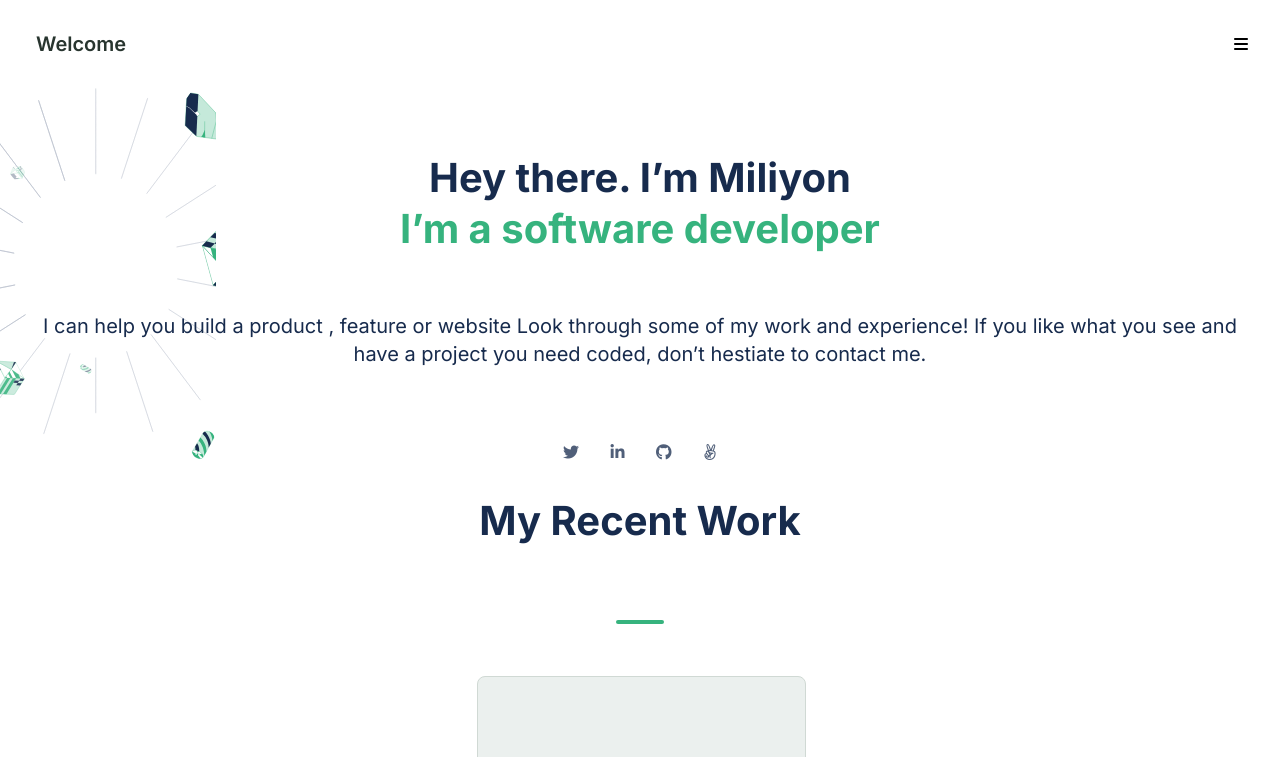
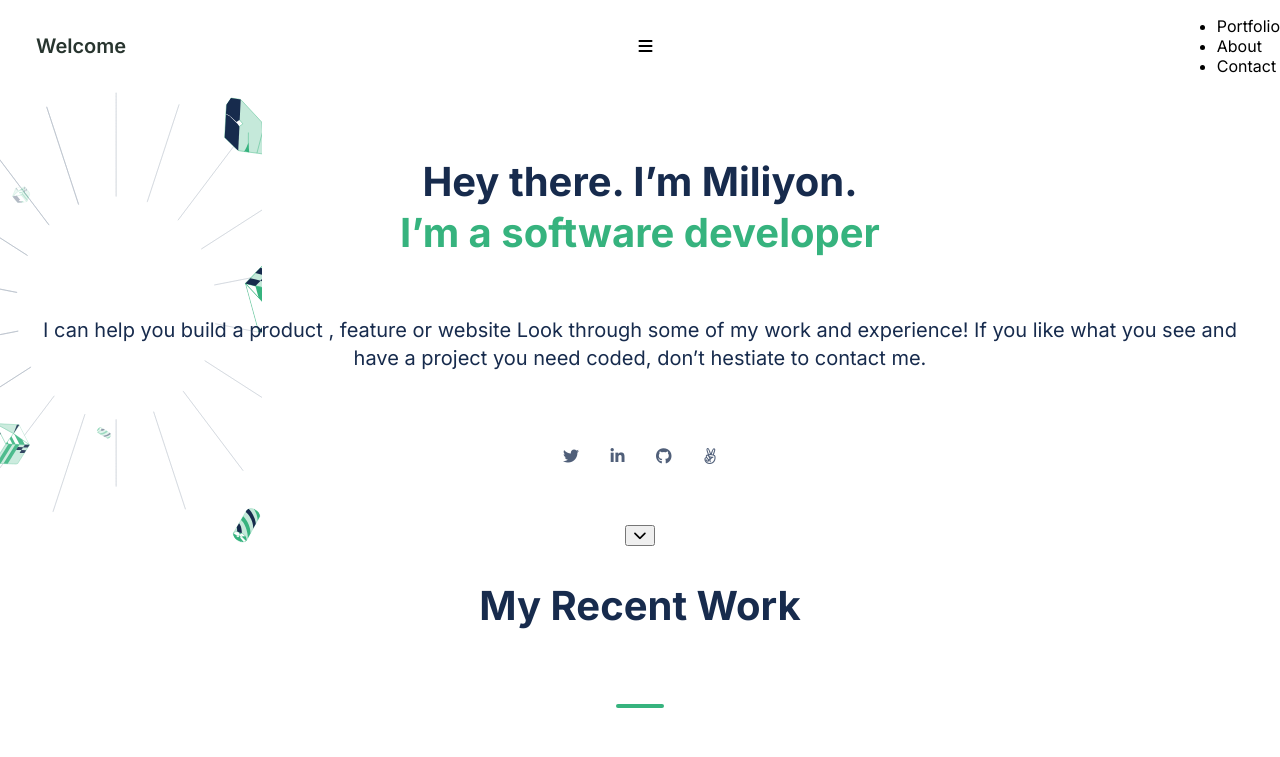
Before and after one commit to Miliyonayalew/Portfolio, a website: page index.html in a window 1280 px wide. Shown: the top 757 px of the page. Drawn offline with Linux system fonts and the light colour scheme.

Commit message:
modified index.html for desktop version

```diff
--- a/index.html
+++ b/index.html
@@ -19,10 +19,15 @@
                     <i class="fa-solid fa-bars"></i>
                 </a>
             </div>
+            <ul class="item-navigation">
+                <li class="menu-item"><a href="#">Portfolio</a></li>
+                <li class="menu-item"><a href="#">About</a></li>
+                <li class="menu-item"><a href="#">Contact</a></li>
+            </ul>
         </nav>
-    <main>
+    <main class="main">
         <section class="headline">
-                <h2 class="primary-text">Hey there. I’m Miliyon <br> <span>I’m a software developer</span> </h2>
+                <h2 class="primary-text">Hey there. I’m Miliyon. <br> <span>I’m a software developer</span> </h2>
                 <p class="supporting-text"> I can help you build a product , feature or website
                     Look through some of my work and experience! If you
                     like what you see and have a project you need coded,
@@ -35,6 +40,9 @@
                         <li><a href="https://github.com/Miliyonayalew/"><i class="fa-brands fa-github"></i></a></li>
                         <li><a href=""><i class="fa-brands fa-angellist"></i></a></li>
                     </ul>
+                </div>
+                <div class="action">
+                    <button class="action-button" type="submit"><i class="fa-solid fa-chevron-down"></i></button>
                 </div>
         </section>
         <section class="recent-work">
@@ -306,7 +314,10 @@
                 </ul>
                <button type="submit" class="get-in-touch">Get in touch</button>
             </form>
-            <div>
+        </section>
+    </main>
+    <footer>
+        <div class="bottom-navigation">
             <ul class="social-icons">
                 <li><a href="https://twitter.com/MilaAyalew"><i class="fa-brands fa-twitter"></i></a></li>
                 <li><a href="https://www.linkedin.com/in/miliyon-ayalew-210808131/"><i class="fa-brands fa-linkedin-in"></i></a></li>
@@ -314,10 +325,9 @@
                 <li><a href=""><i class="fa-brands fa-angellist"></i></a></li>
             </ul>
         </div>
-        </section>
         <div class="myemail">
             <h3>miliayalew@gmail.com</h3>
         </div>
-    </main>
+    </footer>
 </body>
 </html>
```
Lines whose indentation alone changed are shown as unchanged.
